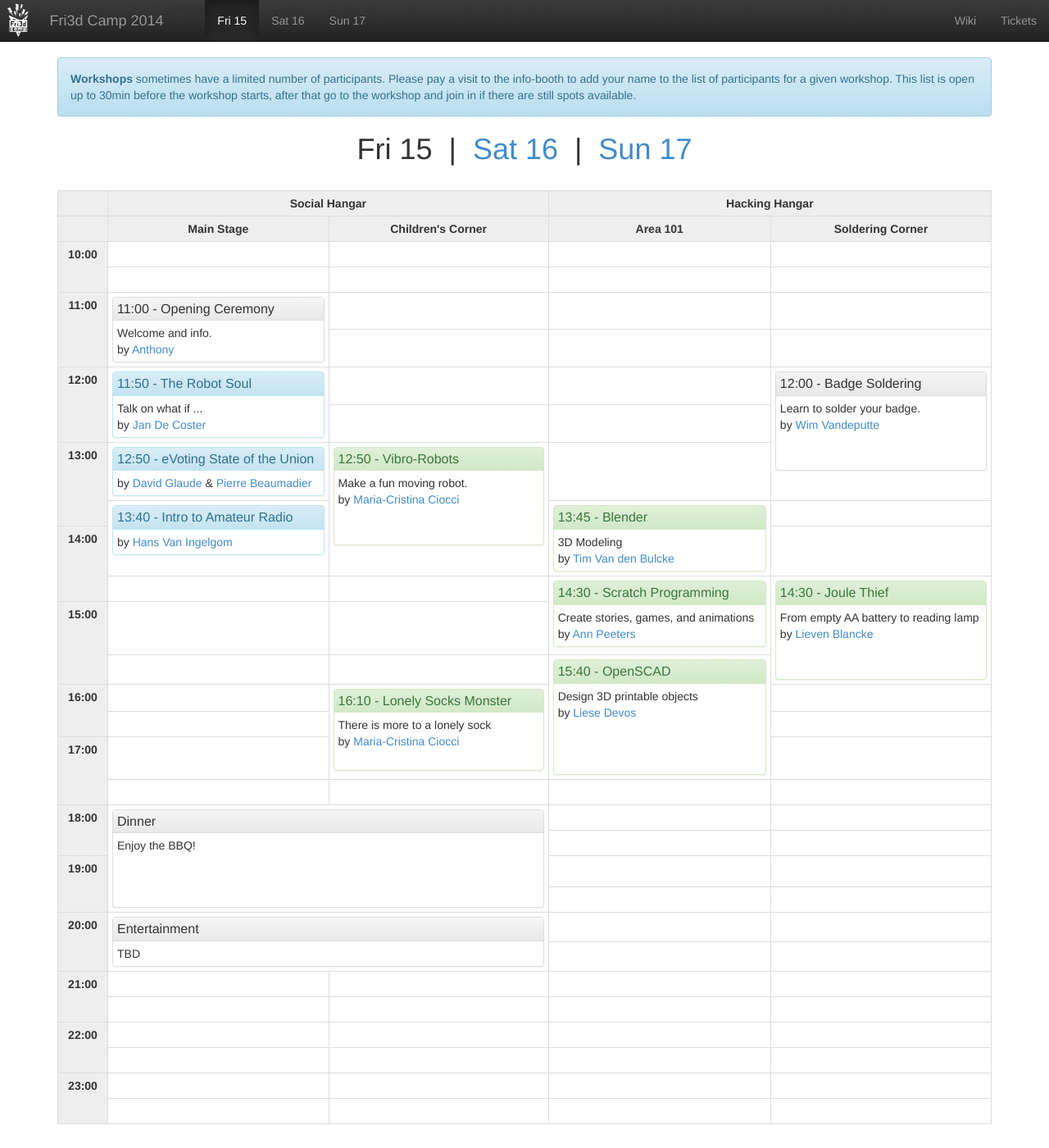
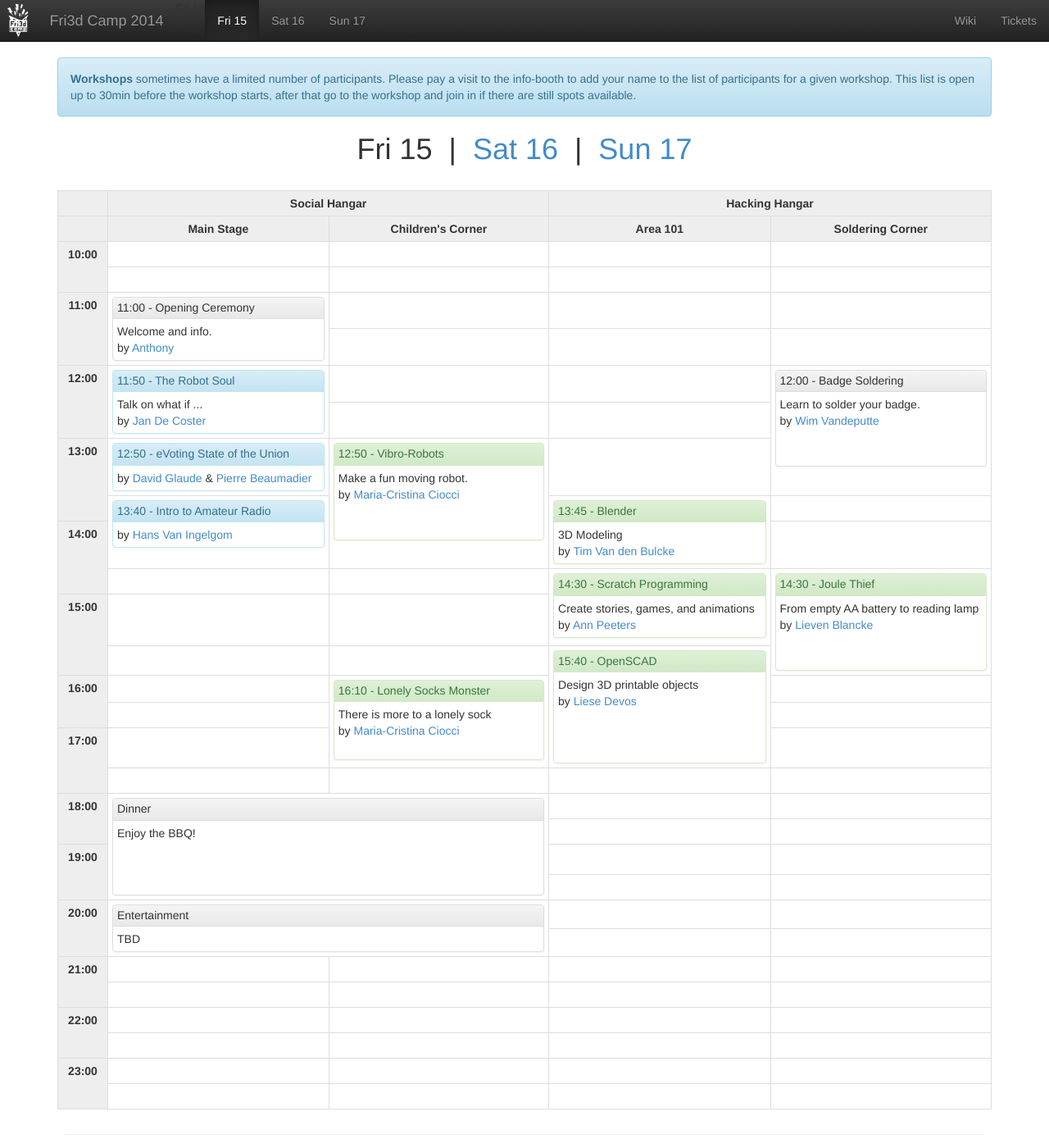
Before and after one commit to Fri3dCamp/program.fri3d.be, a Jekyll site: the page built from index.html, in a window 1280 px wide and 1400 px high. Shown: the whole window at 82% size. Built offline with Jekyll 4.4.1, drawn with Linux system fonts in a browser that asks for light colours; nearby versions of some CDN libraries.

Commit message:
reduced panel font size

```diff
--- a/css/theme.css
+++ b/css/theme.css
@@ -11,6 +11,10 @@ body {
 
 .theme-showcase > p > .btn {
   margin: 5px 0;
+}
+
+h3.panel-title {
+  font-size: 14px;
 }
 
 /* Time Schedule Styling */
```
